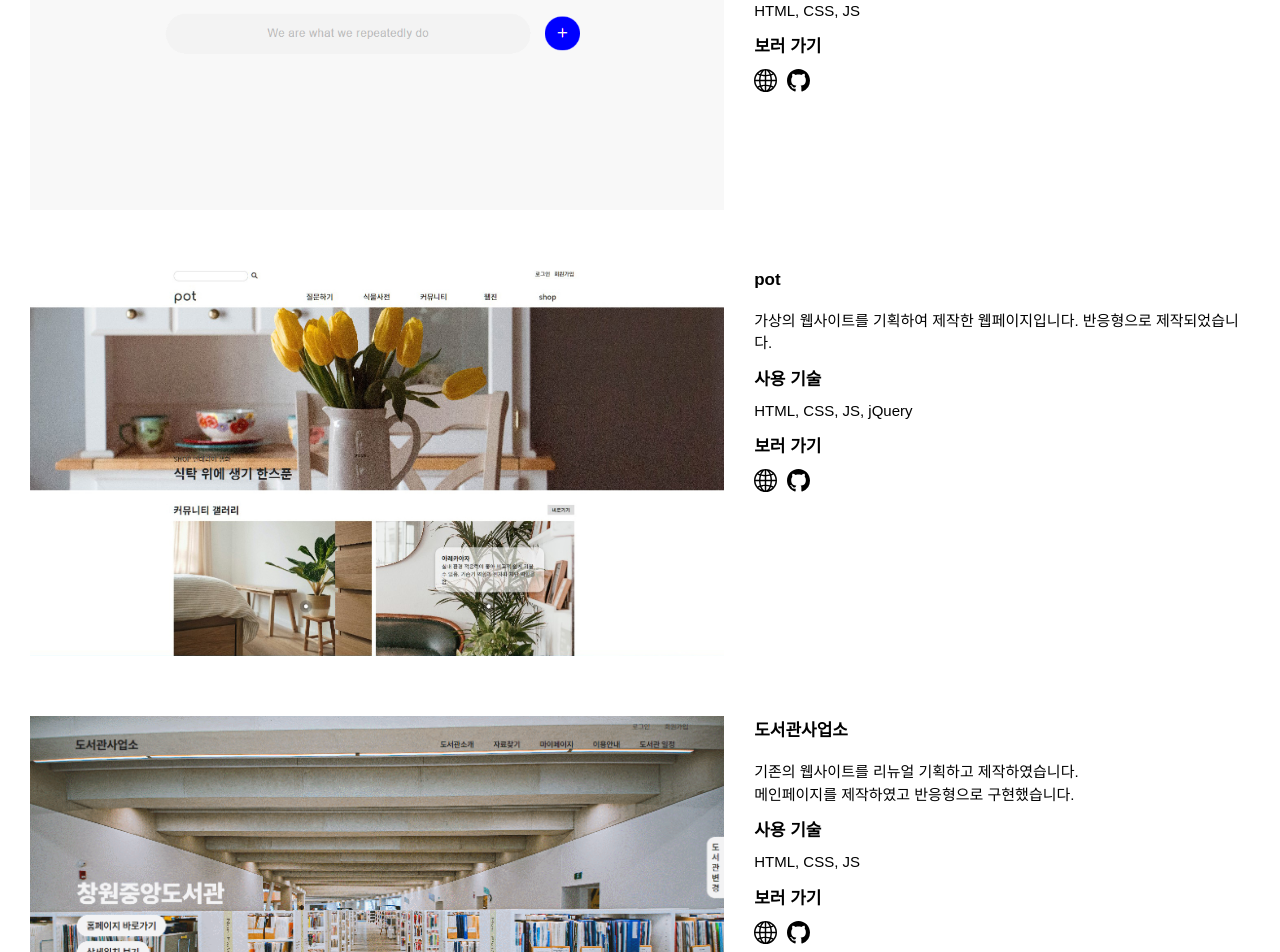
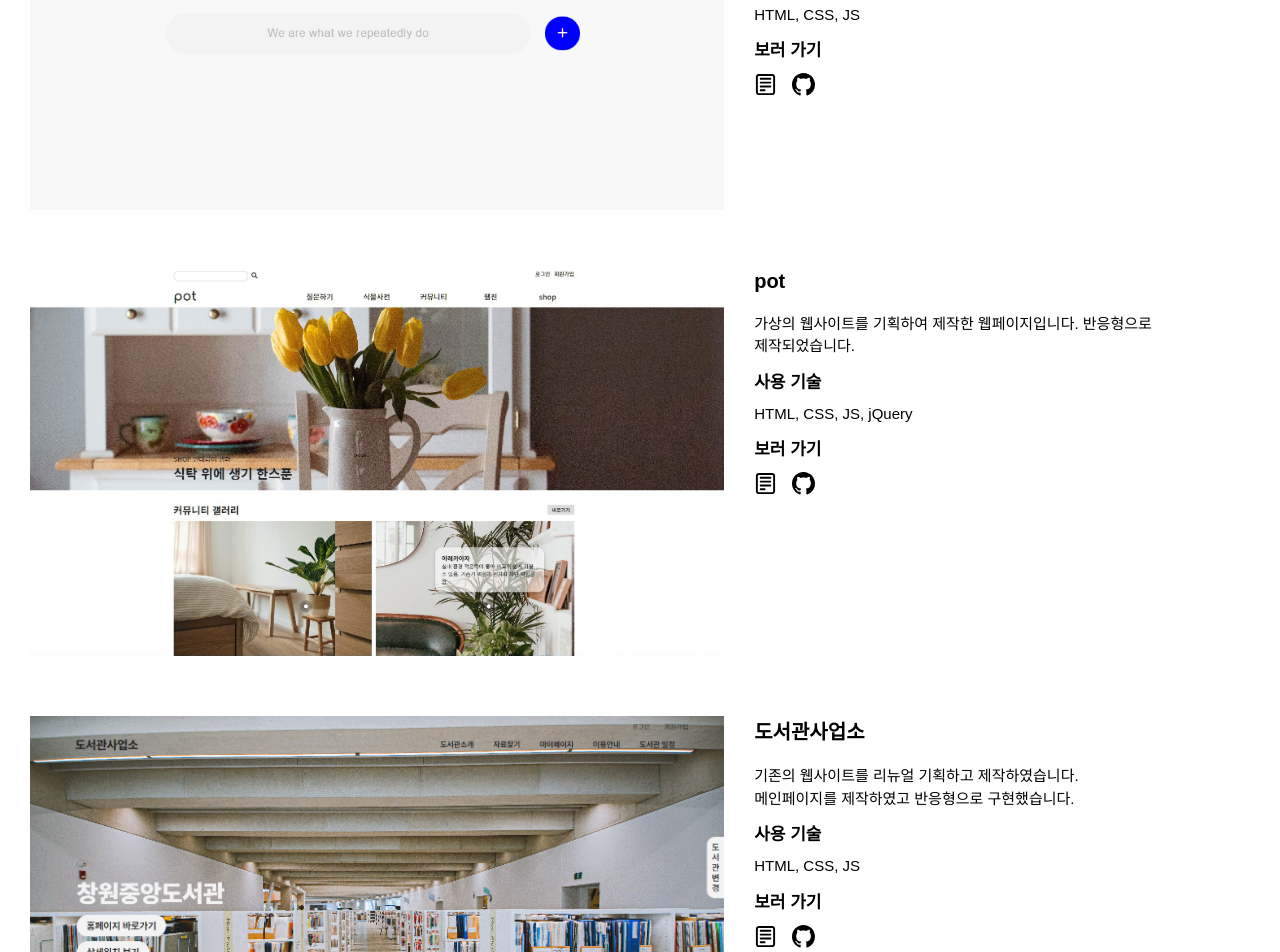
Before and after one commit to jaeeedev/portfolio, a React (Create React App) app: page / in a window 1280 px wide. Shown: the part 1848-2800 px from the top of the page. Built offline with nearby package versions, Linux system fonts and the light colour scheme; a web font is replaced by a local one.

Commit message:
wordbreak

```diff
--- a/src/components/Footer.js
+++ b/src/components/Footer.js
@@ -1,5 +1,8 @@
 import React, { useRef, useEffect } from "react";
 import styled from "styled-components";
+import { MdOutlineEmail } from "react-icons/md";
+import { BsFillTelephoneFill } from "react-icons/bs";
+
 const Wrapper = styled.section`
   background: #f3f3f3;
   padding: 30px;
@@ -20,6 +23,10 @@ const Title = styled.h3`
 const Text = styled.p`
   font-size: ${(props) => props.fz || "18px"};
   line-height: 1.6;
+  display: flex;
+  align-items: center;
+  justify-content: center;
+  gap: 10px;
 `;
 
 function Footer({ boldHandler }) {
@@ -44,8 +51,12 @@ function Footer({ boldHandler }) {
     <Wrapper id="4" ref={contactRef}>
       <div>
         <Title>CONTACT</Title>
-        <Text>email : wldms1107@gmail.com</Text>
-        <Text>phone : 010-2502-4223</Text>
+        <Text>
+          <MdOutlineEmail style={{ fontSize: "21px" }} /> wldms1107@gmail.com
+        </Text>
+        <Text>
+          <BsFillTelephoneFill style={{ fontSize: "20px" }} /> 010-2502-4223
+        </Text>
       </div>
       <div>
         <Text fz={"15px"}>
--- a/src/components/Intro.js
+++ b/src/components/Intro.js
@@ -1,6 +1,6 @@
 import styled from "styled-components";
 import { BsGithub } from "react-icons/bs";
-import { useEffect, useRef, useState } from "react";
+import { useEffect, useRef } from "react";
 
 const IntroContents = styled.section`
   position: relative;
@@ -31,12 +31,14 @@ const IntroGreetBox = styled.div`
 const GreetText = styled.h2`
   font-size: 47px;
   font-weight: 700;
+  word-break: keep-all;
 `;
 
 const GreetDetail = styled.p`
   margin-top: 20px;
   font-size: 18px;
   line-height: 1.4;
+  word-break: keep-all;
 `;
 
 const InfoBox = styled.div`
@@ -55,7 +57,7 @@ const Info = styled.div`
   align-items: center;
 `;
 const InfoTitle = styled.span`
-  width: 100px;
+  min-width: 100px;
   margin-right: 20px;
   font-weight: 700;
   font-size: 20px;
--- a/src/components/Project.js
+++ b/src/components/Project.js
@@ -1,6 +1,6 @@
 import styled from "styled-components";
-import { BsGithub, BsGlobe2 } from "react-icons/bs";
-import { BiNote } from "react-icons/bi";
+import { BsGithub } from "react-icons/bs";
+import { CgNotes } from "react-icons/cg";
 import { useEffect, useMemo, useRef } from "react";
 import { Link } from "react-router-dom";
 
@@ -27,7 +27,7 @@ const ProjectItemBox = styled.div`
 `;
 
 const ProjectLink = styled(Link)`
-  flex: 1.4;
+  margin-right: 15px;
 `;
 
 const ProjectImg = styled.img`
@@ -48,7 +48,7 @@ const ProjectText = styled.div`
 const TextTitle = styled.span`
   display: block;
   margin-bottom: ${(props) => props.mb || "10px"};
-  font-size: ${(props) => props.fz || "17px"};
+  font-size: ${(props) => props.mb || "17px"};
   font-weight: 700;
 `;
 
@@ -56,12 +56,20 @@ const TextDetail = styled.p`
   line-height: 1.5;
   font-size: ${(props) => props.fz || "15px"};
   margin-bottom: 10px;
+  word-break: keep-all;
 `;
 
 const PjText = styled.p`
   font-size: 15px;
   margin-top: 10px;
   margin-bottom: 30px;
+`;
+
+const StyledA = styled.a`
+  width: fit-content;
+  height: fit-content;
+  display: block;
+  flex: 1.4;
 `;
 
 function Project({ boldHandler }) {
@@ -103,12 +111,16 @@ function Project({ boldHandler }) {
     <div>
       <ProjectContents id="3">
         <Title>PROJECT</Title>
-        <PjText>프로젝트 이미지를 클릭하면 상세 포스트로 이동합니다.</PjText>
+        <PjText>이미지를 클릭하면 해당 프로젝트 페이지로 이동합니다.</PjText>
 
         <ProjectItemBox ref={(el) => (projectRef.current[0] = el)}>
-          <ProjectLink to="/todolist" target={"_blank"} rel="noreferrer">
+          <StyledA
+            href="https://jaeeedev.github.io/todo"
+            target={"_blank"}
+            rel="noreferrer"
+          >
             <ProjectImg src="/imgs/todomain.gif" alt="투두리스트 썸네일" />
-          </ProjectLink>
+          </StyledA>
 
           <ProjectText>
             <TextTitle mb={"20px"}>투두리스트</TextTitle>
@@ -123,14 +135,10 @@ function Project({ boldHandler }) {
 
             <TextTitle>보러 가기</TextTitle>
             <TextDetail fz={"23px"}>
-              <a
-                href="https://jaeeedev.github.io/todo"
-                target={"_blank"}
-                rel="noreferrer"
-                style={{ marginRight: "10px" }}
-              >
-                <BsGlobe2 />
-              </a>
+              <ProjectLink to="/todolist" target={"_blank"} rel="noreferrer">
+                <CgNotes />
+              </ProjectLink>
+
               <a
                 href="https://github.com/jaeeedev/todo"
                 target={"_blank"}
@@ -142,9 +150,13 @@ function Project({ boldHandler }) {
           </ProjectText>
         </ProjectItemBox>
         <ProjectItemBox ref={(el) => (projectRef.current[1] = el)}>
-          <ProjectLink to="/pot" target={"_blank"} rel="noreferrer">
+          <StyledA
+            href="https://jaeeedev.github.io/pot"
+            target={"_blank"}
+            rel="noreferrer"
+          >
             <ProjectImg src="/imgs/pot01.jpg" alt="pot 썸네일" />
-          </ProjectLink>
+          </StyledA>
 
           <ProjectText>
             <TextTitle mb={"20px"}>pot</TextTitle>
@@ -158,19 +170,14 @@ function Project({ boldHandler }) {
 
             <TextTitle>보러 가기</TextTitle>
             <TextDetail fz={"23px"}>
-              <a
-                href="https://jaeeedev.github.io/pot"
-                target={"_blank"}
-                rel="noreferrer"
-                style={{ marginRight: "10px" }}
-              >
-                <BsGlobe2 />
-              </a>
+              <ProjectLink to="/pot" target={"_blank"} rel="noreferrer">
+                <CgNotes />
+              </ProjectLink>
+
               <a
                 href="https://github.com/jaeeedev/pot"
                 target={"_blank"}
                 rel="noreferrer"
-                style={{ marginRight: "10px" }}
               >
                 <BsGithub />
               </a>
@@ -178,9 +185,13 @@ function Project({ boldHandler }) {
           </ProjectText>
         </ProjectItemBox>
         <ProjectItemBox ref={(el) => (projectRef.current[2] = el)}>
-          <ProjectLink to="/changwonlib" target={"_blank"} rel="noreferrer">
+          <StyledA
+            href="https://jaeeedev.github.io/lib/subPages/main.html"
+            target={"_blank"}
+            rel="noreferrer"
+          >
             <ProjectImg src="/imgs/libmain.gif" alt="도서관 썸네일" />
-          </ProjectLink>
+          </StyledA>
 
           <ProjectText>
             <TextTitle mb={"20px"}>도서관사업소</TextTitle>
@@ -195,19 +206,13 @@ function Project({ boldHandler }) {
 
             <TextTitle>보러 가기</TextTitle>
             <TextDetail fz={"23px"}>
-              <a
-                href="https://jaeeedev.github.io/lib/subPages/main.html"
-                target={"_blank"}
-                rel="noreferrer"
-                style={{ marginRight: "10px" }}
-              >
-                <BsGlobe2 />
-              </a>
+              <ProjectLink to="/changwonlib" target={"_blank"} rel="noreferrer">
+                <CgNotes />
+              </ProjectLink>
               <a
                 href="https://github.com/jaeeedev/lib"
                 target={"_blank"}
                 rel="noreferrer"
-                style={{ marginRight: "10px" }}
               >
                 <BsGithub />
               </a>
@@ -215,9 +220,13 @@ function Project({ boldHandler }) {
           </ProjectText>
         </ProjectItemBox>
         <ProjectItemBox ref={(el) => (projectRef.current[3] = el)}>
-          <ProjectLink to="/seoulbund" target={"_blank"} rel="noreferrer">
+          <StyledA
+            href="https://jaeeedev.github.io/work"
+            target={"_blank"}
+            rel="noreferrer"
+          >
             <ProjectImg src="/imgs/sbmain.png" alt="서울번드 썸네일" />
-          </ProjectLink>
+          </StyledA>
           <ProjectText>
             <TextTitle mb={"20px"}>서울번드</TextTitle>
             <TextDetail>
@@ -232,19 +241,14 @@ function Project({ boldHandler }) {
 
             <TextTitle>보러 가기</TextTitle>
             <TextDetail fz={"23px"}>
-              <a
-                href="https://jaeeedev.github.io/work"
-                target={"_blank"}
-                rel="noreferrer"
-                style={{ marginRight: "10px" }}
-              >
-                <BsGlobe2 />
-              </a>
+              <ProjectLink to="/seoulbund" target={"_blank"} rel="noreferrer">
+                <CgNotes />
+              </ProjectLink>
+
               <a
                 href="https://github.com/jaeeedev/work"
                 target={"_blank"}
                 rel="noreferrer"
-                style={{ marginRight: "10px" }}
               >
                 <BsGithub />
               </a>
@@ -252,9 +256,13 @@ function Project({ boldHandler }) {
           </ProjectText>
         </ProjectItemBox>
         <ProjectItemBox ref={(el) => (projectRef.current[4] = el)}>
-          <ProjectLink to="seoulbundreact" target={"_blank"} rel="noreferrer">
+          <StyledA
+            href="https://illustrious-manatee-d6fc25.netlify.app/"
+            target={"_blank"}
+            rel="noreferrer"
+          >
             <ProjectImg src="/imgs/sbrmain.png" alt="서울번드 리액트 썸네일" />
-          </ProjectLink>
+          </StyledA>
           <ProjectText>
             <TextTitle mb={"20px"}>서울번드 리액트</TextTitle>
             <TextDetail>
@@ -271,17 +279,15 @@ function Project({ boldHandler }) {
 
             <TextTitle>보러 가기</TextTitle>
             <TextDetail fz={"23px"}>
-              <a
-                href="https://illustrious-manatee-d6fc25.netlify.app/"
+              <ProjectLink
+                to="seoulbundreact"
                 target={"_blank"}
                 rel="noreferrer"
-                style={{ marginRight: "10px" }}
               >
-                <BsGlobe2 />
-              </a>
+                <CgNotes />
+              </ProjectLink>
               <a
                 href="https://github.com/jaeeedev/seoulbund"
-                style={{ marginRight: "10px" }}
                 target={"_blank"}
                 rel="noreferrer"
               >
--- a/src/components/Skill.js
+++ b/src/components/Skill.js
@@ -52,6 +52,7 @@ const SkillImg = styled.img.attrs({ alt: "기술 이미지" })`
 const SkillText = styled.p`
   line-height: 1.6;
   font-size: 15px;
+  word-break: keep-all;
 `;
 
 function Skill({ boldHandler }) {
```
